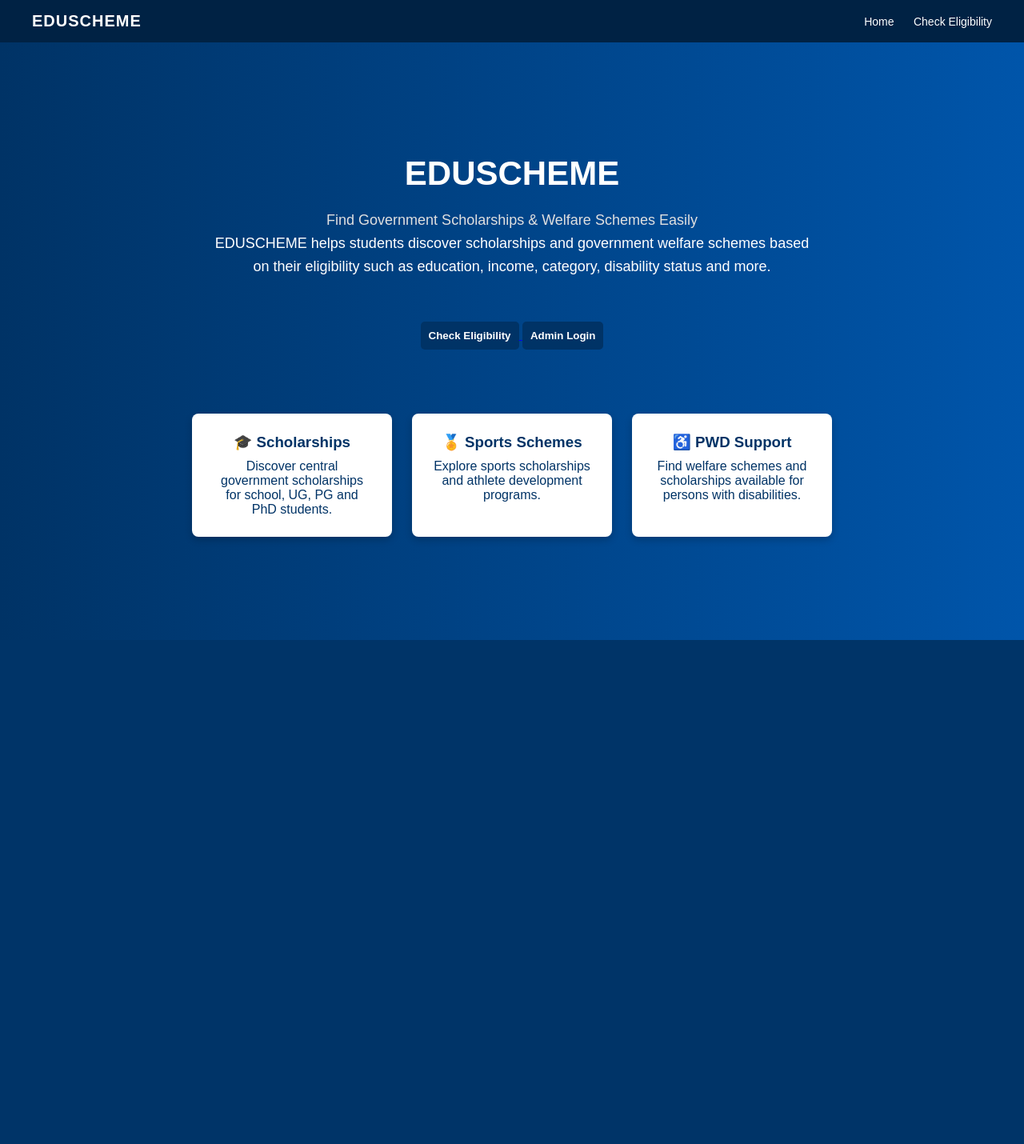
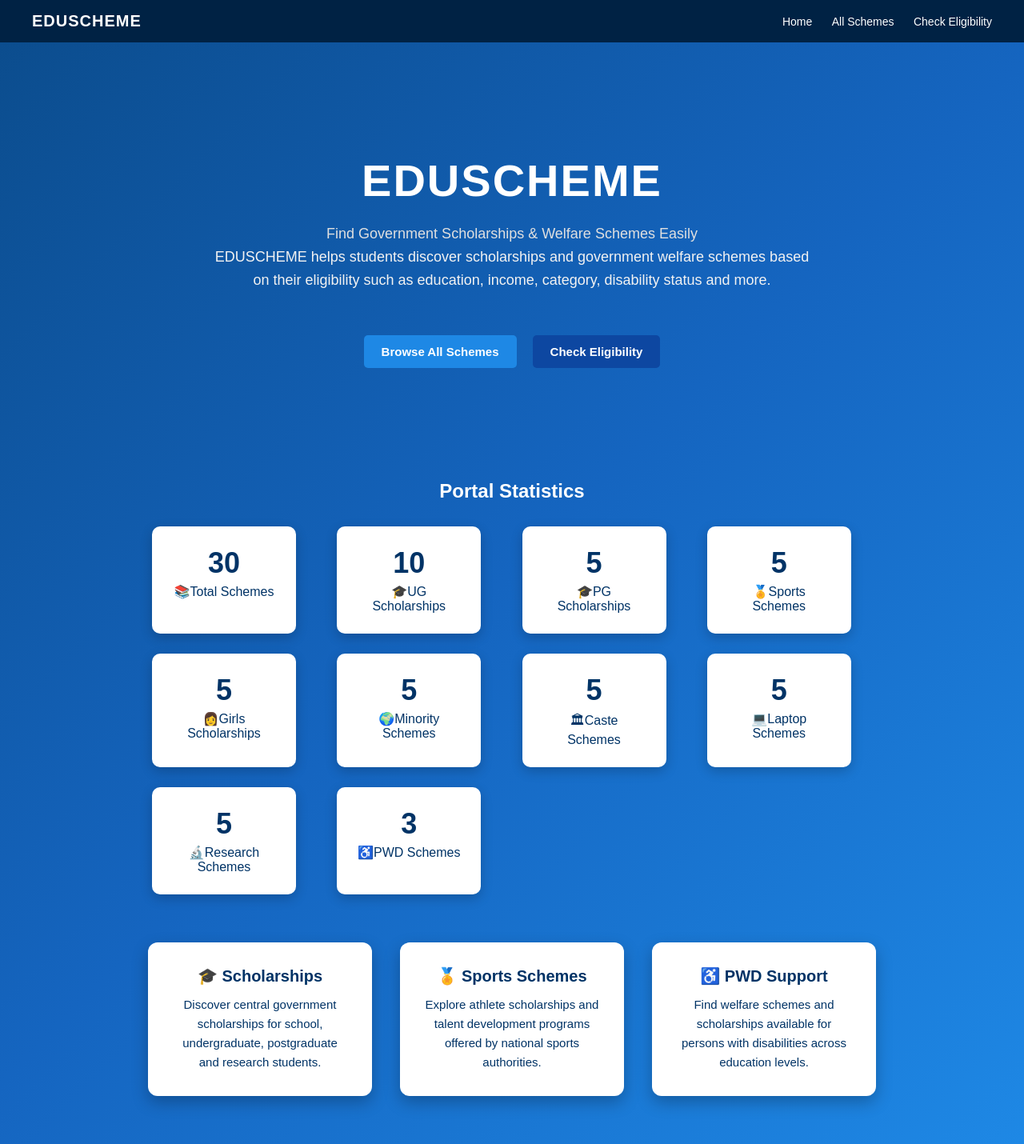
Before and after one commit to YakVash/student_awareness_portal, a Flask app: page / in a window 1280 px wide. Shown: the whole page at 80% size. Before the commit the page ends 800 px from the top, so only its background shows below. Run offline with Flask 3, Linux system fonts and the light colour scheme.

Commit message:
Improved UI and functionality: added browse-all schemes page, homepage statistics section with animated counters, search and category filters for schemes, enhanced scheme details page styling, and improved homepage layout

```diff
--- a/app.py
+++ b/app.py
@@ -168,6 +168,17 @@ def logout():
     session.pop('admin_logged_in', None)
     return redirect(url_for('admin'))
 
+@app.route('/schemes')
+def all_schemes():
+
+    cursor = db.cursor(dictionary=True)
+
+    cursor.execute("SELECT * FROM schemes ORDER BY scheme_name")
+
+    schemes = cursor.fetchall()
+
+    return render_template("all_schemes.html", schemes=schemes)
+
 @app.route('/scheme/<int:id>')
 def scheme_detail(id):
     cursor = db.cursor(dictionary=True)
--- a/static/style.css
+++ b/static/style.css
@@ -12,7 +12,7 @@
 ======================= */
 body{
 font-family:Arial, sans-serif;
-    background:linear-gradient(to right,#003366,#0055aa);
+background:linear-gradient(135deg,#0b4c8c,#1565c0,#1e88e5);
 color:white;
 min-height:100vh;
 }
@@ -48,15 +48,40 @@ body{
 /* =======================
    HERO SECTION (HOME PAGE)
 ======================= */
+/* HERO SECTION */
+
 .hero{
 text-align:center;
-    margin-top:120px;
-    padding:20px;
+padding:140px 20px 80px 20px;
 }
 
 .hero h1{
-    font-size:42px;
+font-size:56px;
+font-weight:bold;
+letter-spacing:2px;
 margin-bottom:20px;
+}
+
+.tagline{
+font-size:22px;
+margin-bottom:20px;
+color:#e3e3e3;
+}
+
+.hero-description{
+font-size:18px;
+max-width:800px;
+margin:auto;
+line-height:1.7;
+color:#f2f2f2;
+}
+
+.hero-buttons{
+margin-top:40px;
+display:flex;
+justify-content:center;
+gap:20px;
+flex-wrap:wrap;
 }
 
 .hero p{
@@ -87,18 +112,39 @@ body{
     flex-wrap:wrap;
 }
 
+.features{
+display:flex;
+justify-content:center;
+gap:35px;
+margin-top:60px;
+flex-wrap:wrap;
+padding-bottom:60px;
+}
+
 .feature-card{
 background:white;
 color:#003366;
-    padding:25px;
-    width:250px;
-    border-radius:8px;
+padding:30px;
+width:280px;
+border-radius:12px;
 text-align:center;
-    box-shadow:0px 4px 10px rgba(0,0,0,0.2);
+box-shadow:0px 8px 20px rgba(0,0,0,0.25);
+transition:all 0.25s ease;
+}
+
+.feature-card:hover{
+transform:translateY(-8px);
+box-shadow:0px 15px 35px rgba(0,0,0,0.3);
 }
 
 .feature-card h3{
-    margin-bottom:10px;
+margin-bottom:12px;
+font-size:20px;
+}
+
+.feature-card p{
+font-size:15px;
+line-height:1.6;
 }
 
 /* =======================
@@ -224,3 +270,221 @@ button:hover{
     font-size:22px;
     font-weight:bold;
 }
+
+.total-card{
+grid-column: span 2;
+background:#003366;
+color:white;
+font-size:22px;
+}
+
+.blue{background:#e3f2fd;}
+.purple{background:#f3e5f5;}
+.teal{background:#e0f2f1;}
+.pink{background:#fce4ec;}
+.orange{background:#fff3e0;}
+.green{background:#e8f5e9;}
+.indigo{background:#e8eaf6;}
+
+.stat-card:hover{
+transform:translateY(-5px);
+box-shadow:0 8px 18px rgba(0,0,0,0.2);
+}
+
+/* Scheme Title */
+.scheme-title{
+margin-bottom:25px;
+color:#0b4c8c;
+}
+
+/* Info Sections */
+.info-card{
+background:#f9fbfd;
+padding:20px;
+border-radius:8px;
+margin-bottom:25px;
+box-shadow:0 3px 8px rgba(0,0,0,0.08);
+}
+
+/* Document Table */
+.doc-table{
+width:100%;
+border-collapse:collapse;
+margin-top:10px;
+}
+
+.doc-table th{
+background:#0b4c8c;
+color:white;
+padding:10px;
+text-align:left;
+}
+
+.doc-table td{
+padding:10px;
+border-bottom:1px solid #ddd;
+}
+
+.doc-table tr:hover{
+background:#f1f6fb;
+}
+
+/* Buttons */
+.action-buttons{
+display:flex;
+gap:15px;
+flex-wrap:wrap;
+margin-top:25px;
+}
+
+.primary-btn{
+background:#0b4c8c;
+}
+
+.secondary-btn{
+background:#0066cc;
+}
+
+.back-btn{
+background:#555;
+}
+
+.primary-btn:hover{
+background:#083b6a;
+}
+
+.secondary-btn:hover{
+background:#004c99;
+}
+
+.back-btn:hover{
+background:#333;
+}
+
+.primary-btn{
+background:#1e88e5;
+padding:12px 22px;
+font-size:15px;
+}
+
+.secondary-btn{
+background:#0d47a1;
+padding:12px 22px;
+font-size:15px;
+}
+
+.primary-btn:hover{
+background:#1565c0;
+}
+
+.secondary-btn:hover{
+background:#08306b;
+}
+
+.scheme-card a{
+color:#0b4c8c;
+text-decoration:none;
+font-weight:bold;
+}
+
+.scheme-card a:visited{
+color:#0b4c8c;
+}
+
+.scheme-card a:hover{
+text-decoration:underline;
+}
+
+/* Search bar */
+
+.search-bar{
+width:100%;
+padding:10px;
+margin:20px 0;
+border-radius:6px;
+border:1px solid #ccc;
+font-size:14px;
+}
+
+
+/* Filter buttons */
+
+.filter-buttons{
+display:flex;
+gap:10px;
+margin-bottom:20px;
+flex-wrap:wrap;
+}
+
+.filter-buttons button{
+padding:8px 15px;
+border:none;
+background:#0b4c8c;
+color:white;
+border-radius:5px;
+cursor:pointer;
+}
+
+.filter-buttons button:hover{
+background:#083b6a;
+}
+
+
+/* Scheme cards */
+
+.scheme-card{
+border:1px solid #ddd;
+padding:18px;
+border-radius:8px;
+margin-bottom:15px;
+background:#f8f9fb;
+transition:0.2s;
+}
+
+.scheme-card:hover{
+background:#eef4fb;
+transform:translateY(-2px);
+}
+
+.scheme-card a{
+color:#0b4c8c;
+text-decoration:none;
+font-weight:bold;
+}
+
+.scheme-card a:visited{
+color:#0b4c8c;
+}
+
+/* Statistics Section */
+
+.stats-section{
+text-align:center;
+margin-top:60px;
+}
+
+.stats-section h2{
+margin-bottom:30px;
+}
+
+.stats-container{
+display:grid;
+grid-template-columns: repeat(auto-fit, minmax(180px,1fr));
+gap:25px;
+max-width:900px;
+margin:auto;
+}
+
+.stat-box{
+background:white;
+color:#003366;
+padding:25px;
+width:180px;
+border-radius:10px;
+box-shadow:0px 5px 15px rgba(0,0,0,0.2);
+}
+
+.stat-box h3{
+font-size:36px;
+margin-bottom:5px;
+}
--- a/templates/base.html
+++ b/templates/base.html
@@ -12,6 +12,7 @@
     </div>
     <div class="nav-links">
         <a href="/">Home</a>
+        <a href="/schemes">All Schemes</a>
         <a href="/check-form">Check Eligibility</a>
     </div>
 </nav>
@@ -29,5 +30,45 @@
 {% block content %}
 {% endblock %}
 
+<script>
+
+function animateCounter(id, target){
+
+let element = document.getElementById(id);
+let count = 0;
+let speed = target / 50;
+
+let interval = setInterval(function(){
+
+count += speed;
+
+if(count >= target){
+count = target;
+clearInterval(interval);
+}
+
+element.innerText = Math.floor(count);
+
+}, 30);
+
+}
+
+window.onload = function(){
+
+animateCounter("totalSchemes",30);
+animateCounter("ugSchemes",10);
+animateCounter("pgSchemes",5);
+animateCounter("sportsSchemes",5);
+animateCounter("girlsSchemes",5);
+animateCounter("minoritySchemes",5);
+animateCounter("casteSchemes",5);
+animateCounter("laptopSchemes",5);
+animateCounter("researchSchemes",5);
+animateCounter("pwdSchemes",3);
+
+}
+
+</script>
+
 </body>
 </html>
--- a/templates/home.html
+++ b/templates/home.html
@@ -12,39 +12,112 @@
         Find Government Scholarships & Welfare Schemes Easily
     </p>
 
-    <p>
-        EDUSCHEME helps students discover scholarships and government
-        welfare schemes based on their eligibility such as education,
-        income, category, disability status and more.
+    <p class="hero-description">
+        EDUSCHEME helps students discover scholarships and government welfare
+        schemes based on their eligibility such as education, income,
+        category, disability status and more.
     </p>
 
     <div class="hero-buttons">
-        <a href="/check-form">
-            <button class="primary-btn">Check Eligibility</button>
+
+        <a href="/schemes">
+            <button class="primary-btn">Browse All Schemes</button>
         </a>
 
-        <a href="/admin">
-            <button class="secondary-btn">Admin Login</button>
+        <a href="/check-form">
+            <button class="secondary-btn">Check Eligibility</button>
         </a>
+
     </div>
 
 </div>
+
+<div class="stats-section">
+
+<h2>Portal Statistics</h2>
+
+<div class="stats-container">
+
+<div class="stat-box">
+<h3 id="totalSchemes">30</h3>
+<p>📚Total Schemes</p>
+</div>
+
+<div class="stat-box">
+<h3 id="ugSchemes">10</h3>
+<p>🎓UG Scholarships</p>
+</div>
+
+<div class="stat-box">
+<h3 id="pgSchemes">5</h3>
+<p>🎓PG Scholarships</p>
+</div>
+
+<div class="stat-box">
+<h3 id="sportsSchemes">5</h3>
+<p>🏅Sports Schemes</p>
+</div>
+
+<div class="stat-box">
+<h3 id="girlsSchemes">5</h3>
+<p>👩Girls Scholarships</p>
+</div>
+
+<div class="stat-box">
+<h3 id="minoritySchemes">5</h3>
+<p>🌍Minority Schemes</p>
+</div>
+
+<div class="stat-box">
+<h3 id="casteSchemes">5</h3>
+<p>🏛Caste Schemes</p>
+</div>
+
+<div class="stat-box">
+<h3 id="laptopSchemes">5</h3>
+<p>💻Laptop Schemes</p>
+</div>
+
+<div class="stat-box">
+<h3 id="researchSchemes">5</h3>
+<p>🔬Research Schemes</p>
+</div>
+
+<div class="stat-box">
+<h3 id="pwdSchemes">3</h3>
+<p>♿PWD Schemes</p>
+</div>
+
+</div>
+
+</div>
+
+<!-- Feature Section -->
 
 <div class="features">
 
     <div class="feature-card">
         <h3>🎓 Scholarships</h3>
-        <p>Discover central government scholarships for school, UG, PG and PhD students.</p>
+        <p>
+            Discover central government scholarships for school,
+            undergraduate, postgraduate and research students.
+        </p>
     </div>
 
     <div class="feature-card">
         <h3>🏅 Sports Schemes</h3>
-        <p>Explore sports scholarships and athlete development programs.</p>
+        <p>
+            Explore athlete scholarships and talent development
+            programs offered by national sports authorities.
+        </p>
     </div>
 
     <div class="feature-card">
         <h3>♿ PWD Support</h3>
-        <p>Find welfare schemes and scholarships available for persons with disabilities.</p>
+        <p>
+            Find welfare schemes and scholarships available for
+            persons with disabilities across education levels.
+        </p>
     </div>
 
 </div>
```
Also changed, not shown: templates/all_schemes.html (added, +34 -0 lines), templates/scheme_detail.html (+23 -13 lines). Lines whose indentation alone changed are shown as unchanged.
